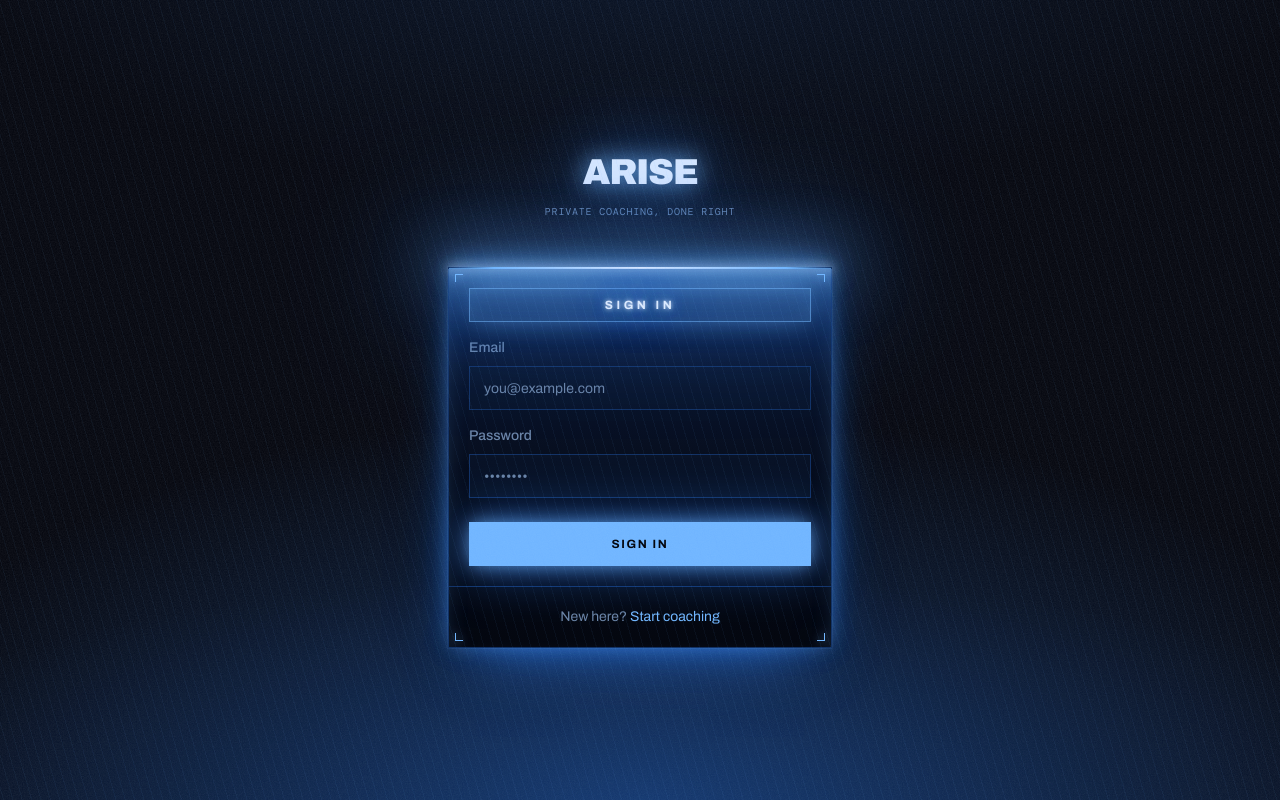
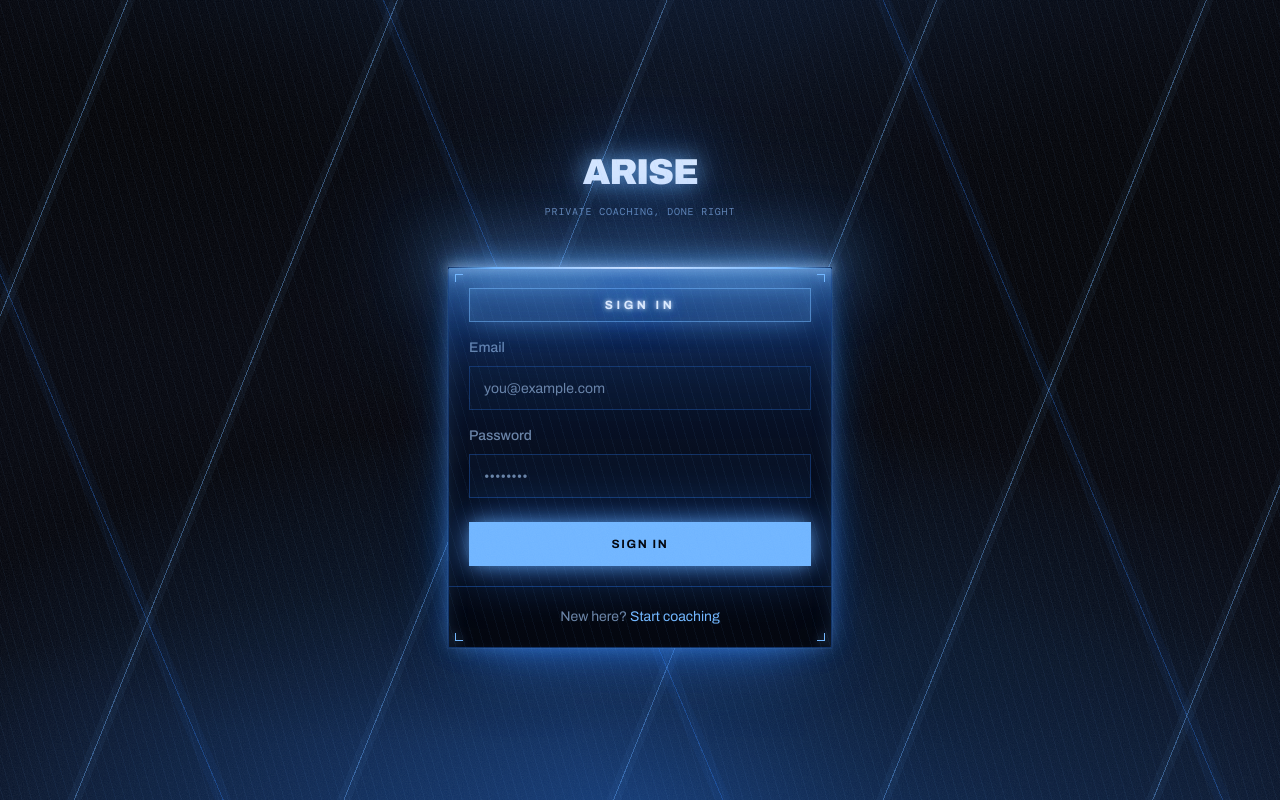
Before and after one commit to Colbyrm24/ARISE, a Next.js app: page /login in a window 1280 px wide. Built offline with nearby package versions, Linux system fonts and the light colour scheme; a web font is replaced by a local one.

Commit message:
Give the dark areas mass, and light through the seams

```diff
--- a/src/app/globals.css
+++ b/src/app/globals.css
@@ -54,6 +54,11 @@
     /* system blue — the glow source. used in shadows and fills, not text. */
     --system: 216 100% 58%;
 
+    /* shadow — deeper than the ground, and the only thing that is.
+       Used to carve mass out of the plate so the dark areas have weight
+       instead of being one flat value. */
+    --shadow: 226 90% 1%;
+
     --radius: 2px;
   }
 }
@@ -69,9 +74,43 @@
     @apply bg-background text-foreground antialiased;
     /* Light pooling up from the bottom of the plate, the way a system
        window lights the ground it opens over. */
+    /*
+      The plate, in three passes, painted front to back.
+
+      1. Seams — sparse hairlines of light on two axes. These are the cracks;
+         everything else exists to make them read as cracks.
+      2. Mass — irregular pools of something darker than the background,
+         laid OVER the glow so the light is what shows through the gaps
+         rather than washing across the whole surface.
+      3. Glow — the light source itself, pooling up from below.
+
+      Order matters more than the values here. Put the glow on top of the mass
+      and it stops being shadow with light behind it and becomes a blue page.
+    */
     background-image:
-      radial-gradient(ellipse 120% 62% at 50% 110%, hsl(var(--system) / 0.2), transparent 62%),
-      radial-gradient(ellipse 80% 48% at 50% -8%, hsl(var(--system) / 0.11), transparent 68%);
+      repeating-linear-gradient(
+        112deg,
+        transparent 0 112px,
+        hsl(var(--accent) / 0.05) 112px 118px,
+        hsl(var(--accent) / 0.42) 118px 119px,
+        hsl(var(--accent) / 0.05) 119px 125px,
+        transparent 125px 250px
+      ),
+      repeating-linear-gradient(
+        67deg,
+        transparent 0 198px,
+        hsl(var(--system) / 0.05) 198px 205px,
+        hsl(var(--system) / 0.32) 205px 206px,
+        hsl(var(--system) / 0.05) 206px 213px,
+        transparent 213px 460px
+      ),
+      radial-gradient(ellipse 55% 40% at 12% 16%, hsl(var(--shadow) / 0.92), transparent 70%),
+      radial-gradient(ellipse 45% 55% at 88% 28%, hsl(var(--shadow) / 0.88), transparent 72%),
+      radial-gradient(ellipse 62% 34% at 34% 70%, hsl(var(--shadow) / 0.92), transparent 68%),
+      radial-gradient(ellipse 40% 46% at 72% 86%, hsl(var(--shadow) / 0.88), transparent 70%),
+      radial-gradient(ellipse 50% 30% at 56% 44%, hsl(var(--shadow) / 0.75), transparent 76%),
+      radial-gradient(ellipse 120% 62% at 50% 110%, hsl(var(--system) / 0.26), transparent 62%),
+      radial-gradient(ellipse 80% 48% at 50% -8%, hsl(var(--system) / 0.14), transparent 68%);
     background-attachment: fixed;
     background-repeat: no-repeat;
   }
```
